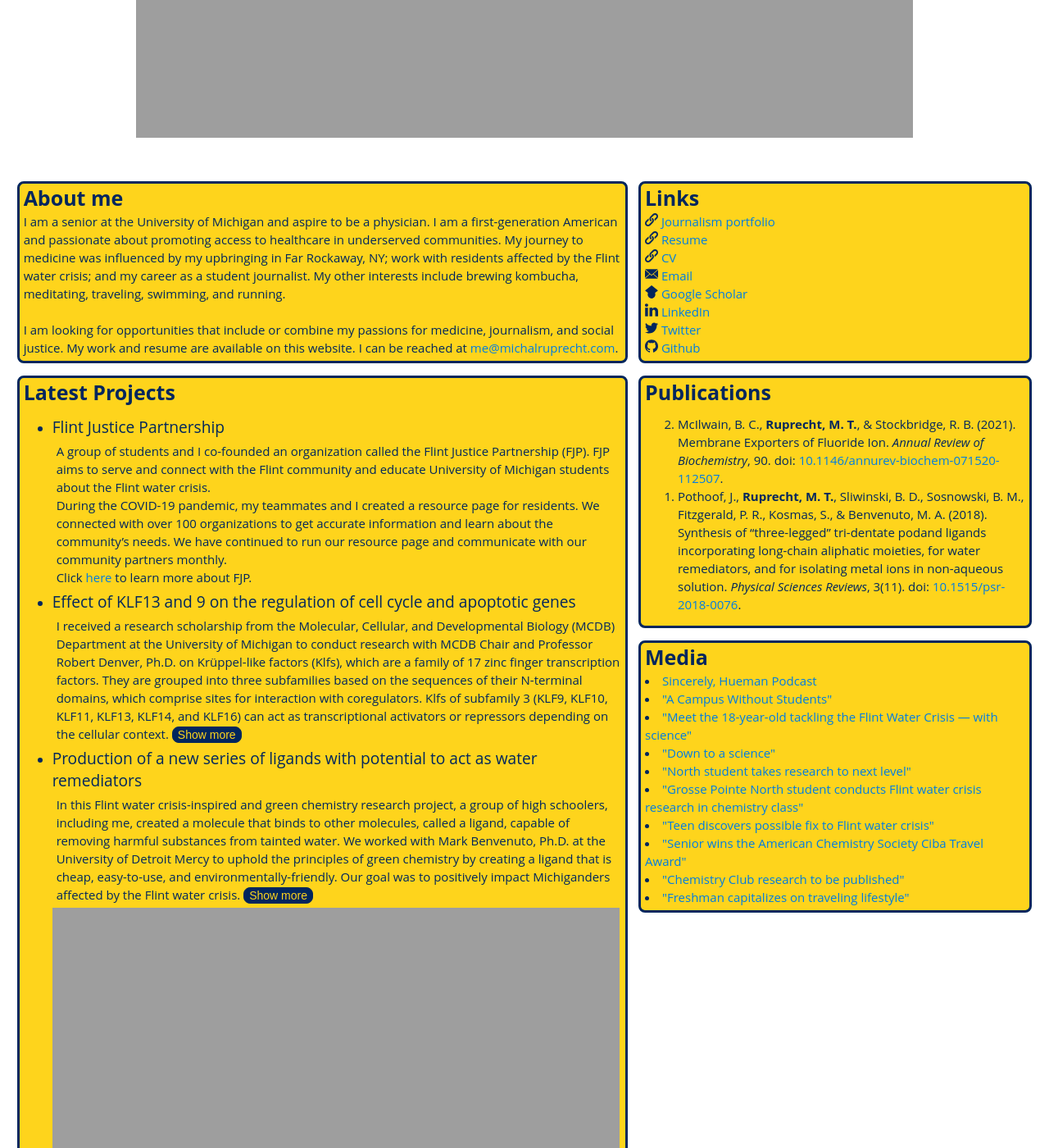
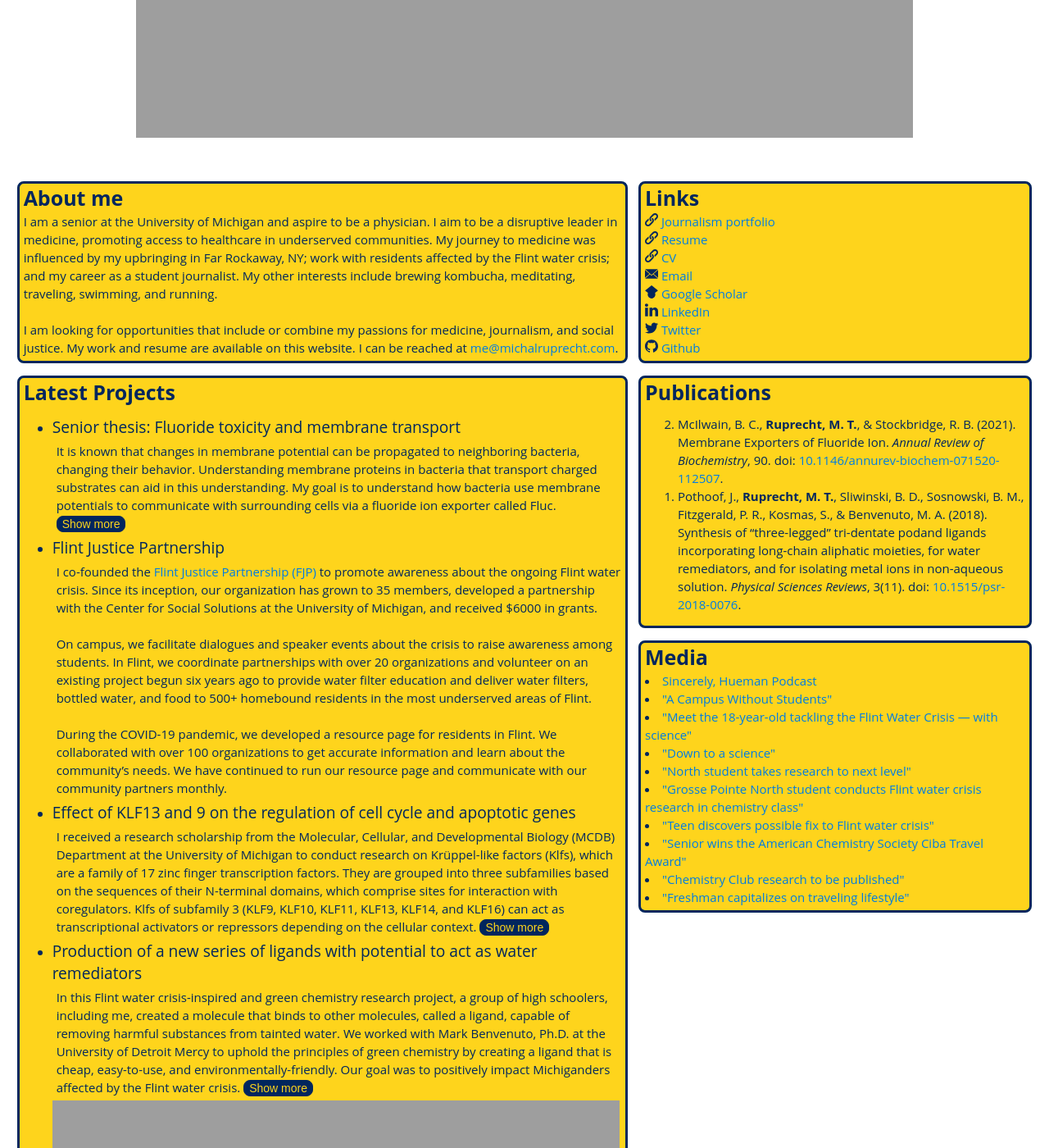
Before and after one commit to MichalRuprecht/michalruprecht.github.io, a Jekyll site: the page built from index.html, in a window 1280 px wide and 1400 px high, scrolled down 587 px. Shown: the whole window at 82% size. Built offline with Jekyll 4.4.1, drawn with Linux system fonts in a browser that asks for light colours.

Commit message:
Update index.html

```diff
--- a/index.html
+++ b/index.html
@@ -8,30 +8,39 @@ title: Home - Michal Ruprecht
     <title>Home - Michal Ruprecht</title>
   </head>
   <body>
-    <h1><img src="https://michalruprecht.com/assets/profile.svg" style="width: 75%" alt="I'm a first-generation American and I’m passionate about diverse learning environments, learning about other people's struggles, and emphasizing social justice in underserved communities like Flint, MI." class="center"></h1>
+    <h1><img src="https://michalruprecht.com/assets/profile.svg" style="width: 75%" alt="Michal Ruprecht" class="center"></h1>
     <div class="grid">
       <div class="left">
         <div class="college">
           <h2>About me</h2>
-          <h3>I am a senior at the University of Michigan and aspire to be a physician. I am a first-generation American and passionate about promoting access to healthcare in underserved communities. My journey to medicine was influenced by my upbringing in Far Rockaway, NY; work with residents affected by the Flint water crisis; and my career as a student journalist. My other interests include brewing kombucha, meditating, traveling, swimming, and running.
+          <h3>I am a senior at the University of Michigan and aspire to be a physician. I aim to be a disruptive leader in medicine, promoting access to healthcare in underserved communities. My journey to medicine was influenced by my upbringing in Far Rockaway, NY; work with residents affected by the Flint water crisis; and my career as a student journalist. My other interests include brewing kombucha, meditating, traveling, swimming, and running.
             <br /><br />I am looking for opportunities that include or combine my passions for medicine, journalism, and social justice. My work and resume are available on this website. I can be reached at <a href="mailto:me@michalruprecht.com">me@michalruprecht.com</a>.</h3>
         </div>
         <div class="college">
           <h2>Latest Projects</h2>
           <ul>
+            <li><big>Senior thesis: Fluoride toxicity and membrane transport</big>
+              <h3>
+                It is known that changes in membrane potential can be propagated to neighboring bacteria, changing their behavior. Understanding membrane proteins in bacteria that transport charged substrates can aid in this understanding. My goal is to understand how bacteria use membrane potentials to communicate with surrounding cells via a fluoride ion exporter called Fluc.
+                <button class="collapsible"></button><div class="content">
+                  Fluoride anions (F-) are ubiquitous in the environment. Membrane-permeable HF (pKa=3.4) in the environment (~5.5 pH) diffuses into the cytoplasm (~7 pH) under acidic conditions where it then dissociates into F- at neutral pH, leading to an accumulation of F-. This phenomenon is called the weak acid accumulation effect. To combat this effect, microorganisms use F- exporters like Fluc to maintain levels below inhibitory concentrations. Two important features of Fluc channels differentiate them from other ion channels. 1)Fluc channels are unusually specific for F- over Cl- and 2)its dual-topology dimeric architecture, which is formed by the assembly of two polypeptides in an antiparallel transmembrane orientation.
+                  <br /><br />During the pandemic, I worked on solving an x-ray crystal structure of a Fluc channel. I used data collected by Stockbridge Lab postdoctoral fellow Dr. Ben McIlwain. My thesis will also involve a structural analysis of the channels.
+                  <br /><br />I plan to use electrophysiology to gain a better understanding of how bacteria transport charged substrates to modulate membrane potential. I will use electrophysiology to understand how ion channels distinguish between F- and chloride ions. I will use mutagenesis to identify mutants that reduce selectivity. Since Fluc channels are so selective for F-, Fluc channels are good model systems for understanding anion selectivity by ion channels.
+              </h3>
+            </li>
             <li><big>Flint Justice Partnership</big>
               <h3>
-                A group of students and I co-founded an organization called the Flint Justice Partnership (FJP). FJP aims to serve and connect with the Flint community and educate University of Michigan students about the Flint water crisis.
-                <br>During the COVID-19 pandemic, my teammates and I created a resource page for residents. We connected with over 100 organizations to get accurate information and learn about the community’s needs. We have continued to run our resource page and communicate with our community partners monthly.
-                <br />Click <a href="https://umichfjp.github.io" target="_blank">here</a> to learn more about FJP.
+                I co-founded the <a href="https://umichfjp.github.io" target="_blank">Flint Justice Partnership (FJP)</a> to promote awareness about the ongoing Flint water crisis. Since its inception, our organization has grown to 35 members, developed a partnership with the Center for Social Solutions at the University of Michigan, and received $6000 in grants.
+                <br /><br />On campus, we facilitate dialogues and speaker events about the crisis to raise awareness among students. In Flint, we coordinate partnerships with over 20 organizations and volunteer on an existing project begun six years ago to provide water filter education and deliver water filters, bottled water, and food to 500+ homebound residents in the most underserved areas of Flint.
+                <br><br />During the COVID-19 pandemic, we developed a resource page for residents in Flint. We collaborated with over 100 organizations to get accurate information and learn about the community’s needs. We have continued to run our resource page and communicate with our community partners monthly.
               </h3>
             </li>
             <li><big>Effect of KLF13 and 9 on the regulation of cell cycle and apoptotic genes</big>
               <h3>
-                I received a research scholarship from the Molecular, Cellular, and Developmental Biology (MCDB) Department at the University of Michigan to conduct research with MCDB Chair and Professor Robert Denver, Ph.D. on Krüppel-like factors (Klfs), which are a family of 17 zinc finger transcription factors. They are grouped into three subfamilies based on the sequences of their N-terminal domains, which comprise sites for interaction with coregulators. Klfs of subfamily 3 (KLF9, KLF10, KLF11, KLF13, KLF14, and KLF16) can act as transcriptional activators or repressors depending on the cellular context.
+                I received a research scholarship from the Molecular, Cellular, and Developmental Biology (MCDB) Department at the University of Michigan to conduct research on Krüppel-like factors (Klfs), which are a family of 17 zinc finger transcription factors. They are grouped into three subfamilies based on the sequences of their N-terminal domains, which comprise sites for interaction with coregulators. Klfs of subfamily 3 (KLF9, KLF10, KLF11, KLF13, KLF14, and KLF16) can act as transcriptional activators or repressors depending on the cellular context.
                 <button class="collapsible"></button><div class="content">
                   It is well known that KLF9 has important functions in the postnatal development of the central nervous system, it promotes and maintains the differentiated state of neurons, and is thus implicated in the loss of regenerative capacity of adult mammalian neurons. KLF13, similar to KLF9, inhibits the neurite outgrowth of the adult mouse hippocampus-derived cell line HT22 and axons of hippocampal neurons in primary cultures. It was recently discovered that KLF 9 and 13 down-regulate the cAMP pathway, important in regenerative responses of neurons to injury. We found that KLF 9 could block neurite outgrowth induced by the cAMP pathway.
-                  <br>The objective of the project was to discover the mechanism of how KLF 9 and 13 block the cAMP pathway. We investigated the regulation of <i>Calm3</i>, <i>Prkaca</i>, and <i>Rap1a</i> promoters by KLF 9 and 13.
+                  <br><br />The objective of the project was to discover the mechanism of how KLF 9 and 13 block the cAMP pathway. We investigated the regulation of <i>Calm3</i>, <i>Prkaca</i>, and <i>Rap1a</i> promoters by KLF 9 and 13.
               </h3>
             </li>
             <li><big>Production of a new series of ligands with potential to act as water remediators</big>
```
Also changed, not shown: other parts of index.html (+3 -3 lines).
